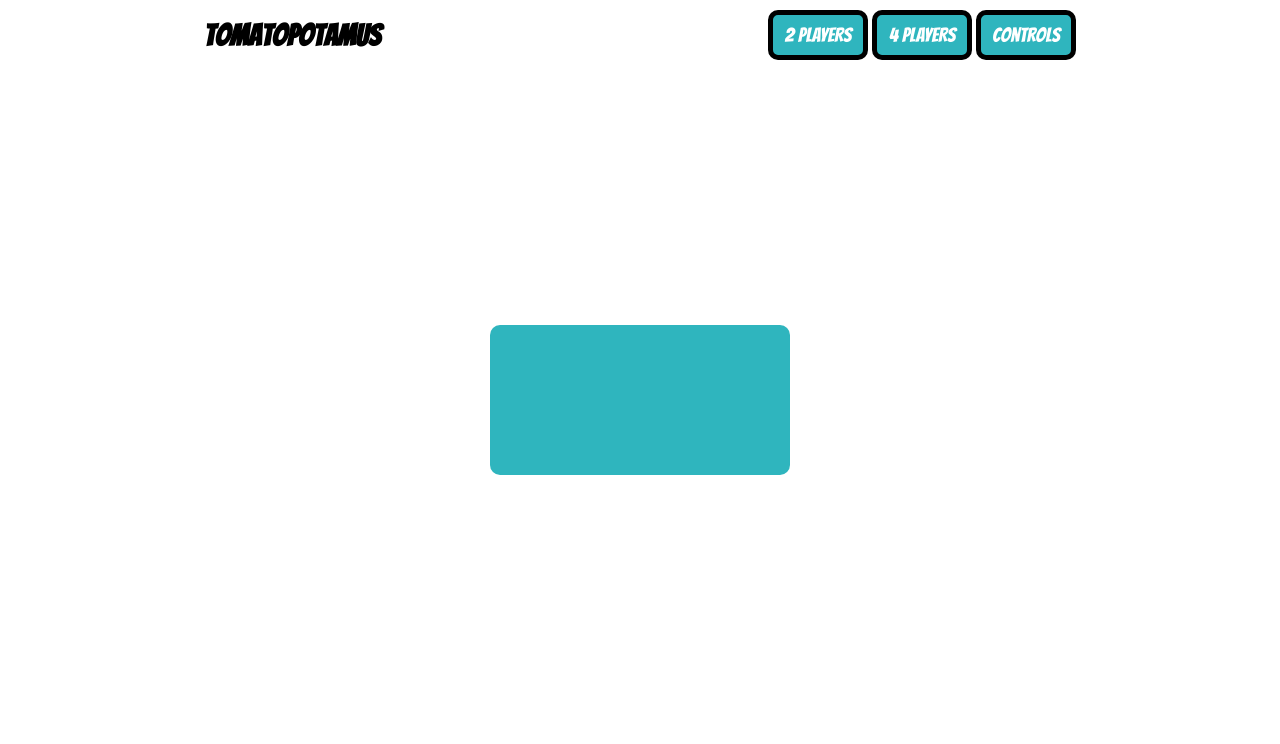
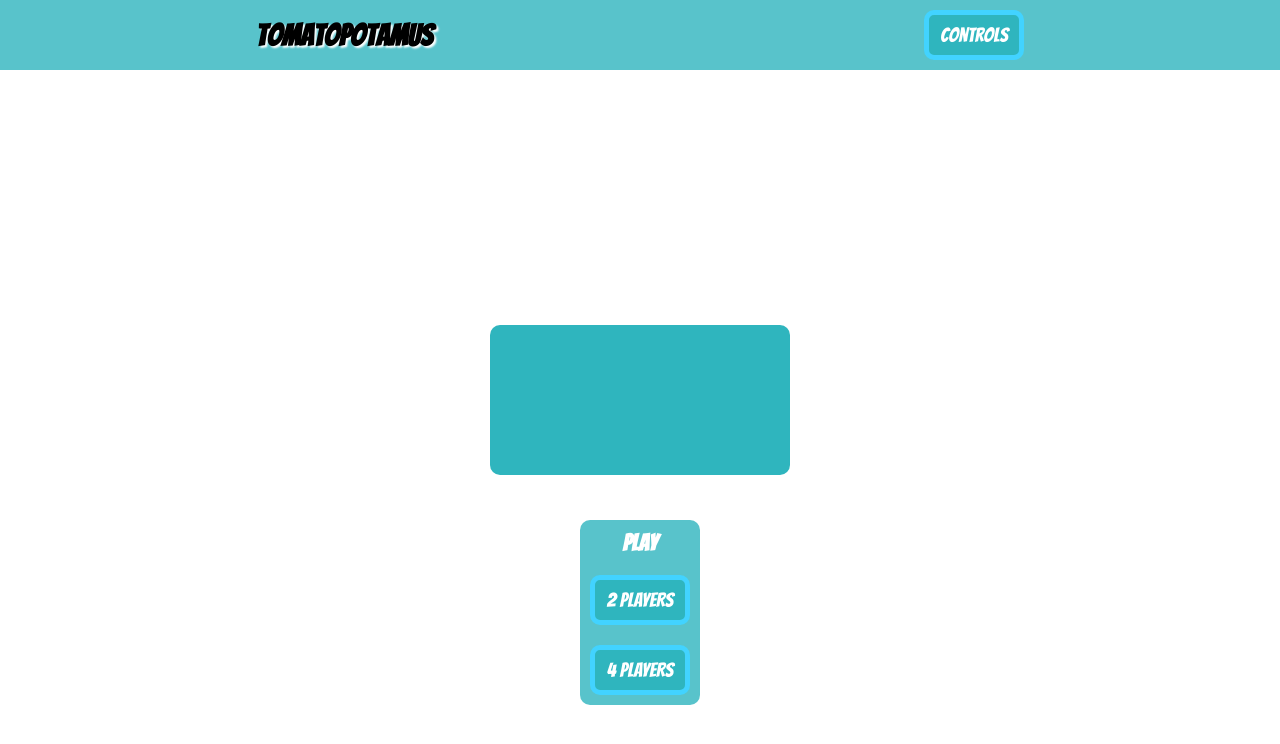
Before and after one commit to croko22/tomatopotamus, a plain HTML site: page index.html in a window 1280 px wide. Drawn offline with Linux system fonts and the light colour scheme.

Commit message:
Menu box game display

```diff
--- a/index.html
+++ b/index.html
@@ -11,17 +11,22 @@
     <title>Game</title>
 </head>
 <body>
-    <div class="menu">
+    <header class="menu">
         <h1>Tomatopotamus</h1>
-        <div class="btnBox">
+        <nav class="navBar">
+            <button class="playBtn">Controls</button>
+        </nav>
+    </header>
+
+    <!--* Game -->
+    <div class="game">
+        <canvas id="canvas1"></canvas>
+        <div class="btnBox" id="btnBox">
+            <h3>Play</h3>
             <button id="play2" class="playBtn">2 PLAYERS</button>
             <button id="play4" class="playBtn">4 PLAYERS</button>
-            <button class="playBtn">Controls</button>
         </div>
     </div>
-    <canvas id="canvas1"></canvas>
-
-    <!--* Characters -->
     <!--? Player -->
     <img src="assets/player/yellow-hippo.png" id="player1">
     <img src="assets/player/blue-hippo.png" id="player2">
--- a/src/main.js
+++ b/src/main.js
@@ -21,13 +21,16 @@ function runGame(nPlayers) {
   gameLoop(0);
 }
 let nOfPlayers = 0;
+let btnBox = document.getElementById("btnBox");
 const twoPlayersGame = document.getElementById("play2");
 twoPlayersGame.addEventListener("click", () => {
   nOfPlayers = 2;
   runGame(nOfPlayers);
+  btnBox.style.display = "none";
 });
 const fourPlayersGame = document.getElementById("play4");
 fourPlayersGame.addEventListener("click", () => {
   nOfPlayers = 4;
   runGame(nOfPlayers);
+  btnBox.style.display = "none";
 });
--- a/style.css
+++ b/style.css
@@ -2,6 +2,57 @@
   margin: 0;
   padding: 0;
   box-sizing: border-box;
+}
+
+/*? Header */
+.menu {
+  display: flex;
+  justify-content: space-around;
+  align-items: center;
+  padding: 10px;
+  background-color: rgb(47, 181, 190, 0.8);
+}
+
+.menu h1 {
+  font-size: 30px;
+  font-family: "Bangers", cursive;
+  text-shadow: 2px 2px 2px white;
+}
+
+/** Game */
+.game{
+  display: flex;
+  justify-content: center;
+  align-items: center;
+  padding: 100px;
+}
+
+.btnBox {
+  display: flex;
+  justify-content: center;
+  align-items: center;
+  position: relative;
+  gap: 20px;
+  top: 350px;
+  flex-direction: column;
+  padding: 10px;
+  background-color: rgb(47, 181, 190, 0.8);
+  border-radius: 10px;
+  font-size: 20px;
+  font-family: "Bangers", cursive;
+  color: white;
+}
+
+.playBtn {
+  width: 100px;
+  height: 50px;
+  border-radius: 10px;
+  background-color: rgb(47, 181, 190);
+  border: 5px solid rgb(66, 211, 255);
+  font-size: 20px;
+  font-family: "Bangers", cursive;
+  color: white;
+  cursor: pointer;
 }
 
 #canvas1 {
@@ -16,32 +67,7 @@
   font-family: "Bangers", cursive;
 }
 
-/* #layer1, #layer2, #layer3, #layer4 */
 
 img {
   display: none;
 }
-
-.menu {
-  display: flex;
-  justify-content: space-around;
-  align-items: center;
-  padding: 10px;
-}
-
-.menu h1 {
-  font-size: 30px;
-  font-family: "Bangers", cursive;
-}
-
-.playBtn {
-  width: 100px;
-  height: 50px;
-  border-radius: 10px;
-  background-color: rgb(47, 181, 190);
-  border: 5px solid black;
-  font-size: 20px;
-  font-family: "Bangers", cursive;
-  color: white;
-  cursor: pointer;
-}
```
